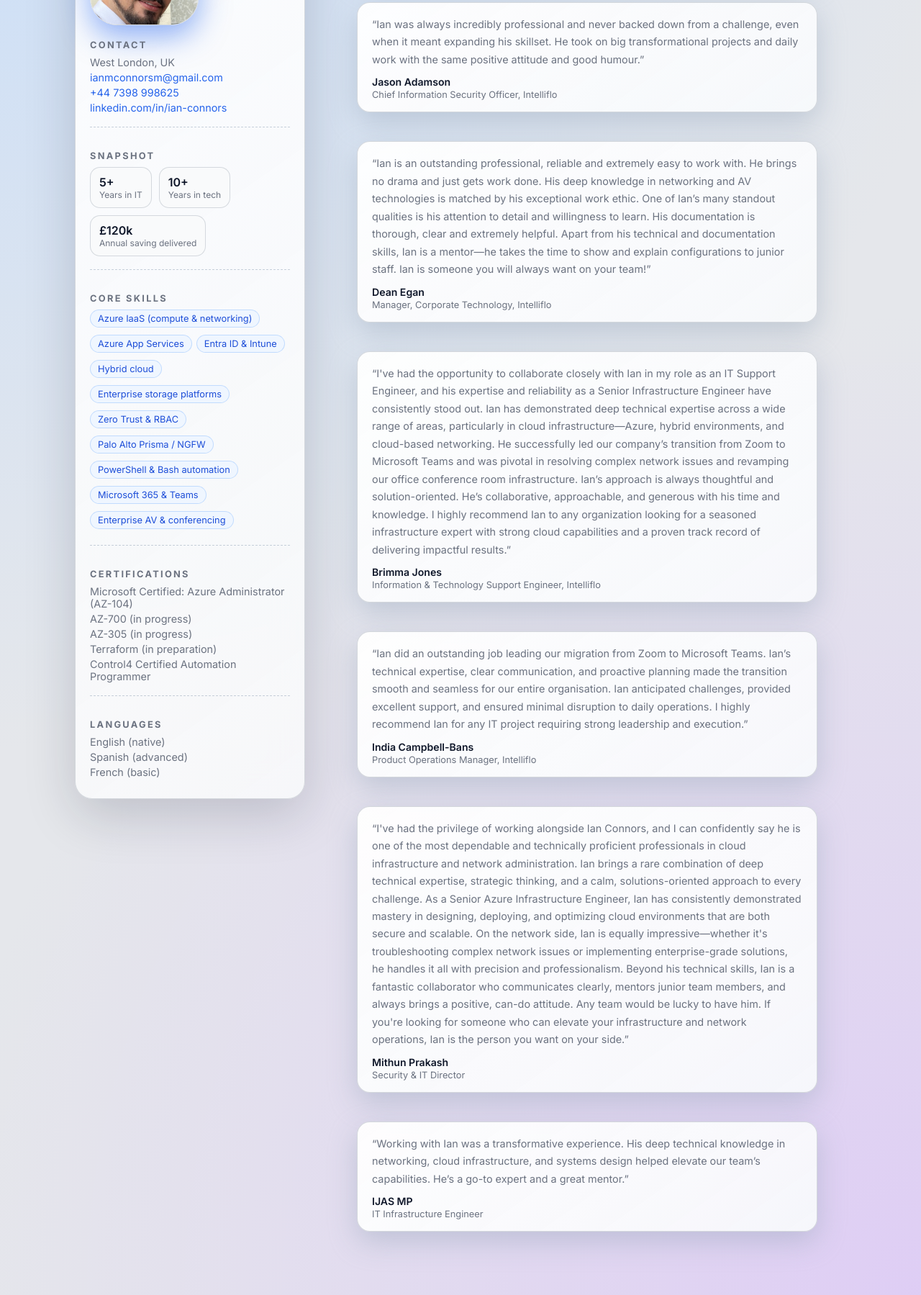
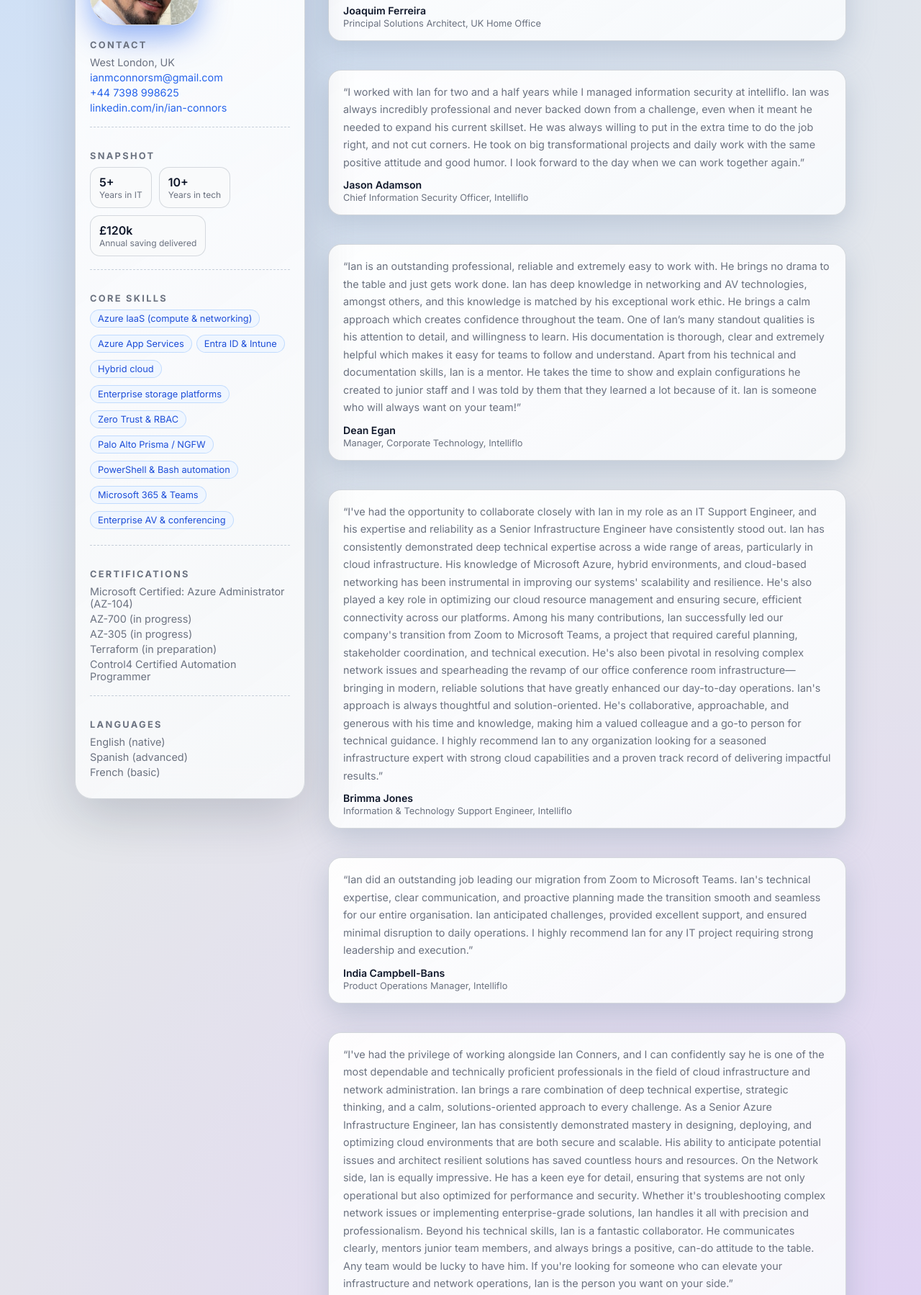
Before and after one commit to ICITPROJ/Resume, a website: page recommendations.html in a window 1280 px wide. Shown: the part 323-2122 px from the top of the page at 72% size. Drawn offline with Linux system fonts and the light colour scheme.

Commit message:
v3 recommendations

```diff
--- a/recommendations.html
+++ b/recommendations.html
@@ -20,7 +20,7 @@
   <body>
     <div class="site-shell">
       <header class="site-header">
-        <nav class="top-nav">
+        <nav class="top-nav" aria-label="Main">
           <a href="index.html">Overview</a>
           <a href="experience.html">Experience</a>
           <a href="recommendations.html" class="nav-active">Recommendations</a>
@@ -28,7 +28,7 @@
       </header>
 
       <div class="page">
-        <aside class="sidebar">
+        <aside class="sidebar" aria-label="Profile and contact">
           <div class="brand">
             <div>
               <h1 class="name">Ian Connors</h1>
@@ -111,15 +111,18 @@
         </aside>
 
         <main class="content">
-
-        <section>
-          <h3 class="section-title">Recommendations</h3>
+          <section class="recommendations-section" aria-labelledby="recommendations-heading">
+            <h2 id="recommendations-heading" class="section-title">Recommendations</h2>
             <div class="grid grid--single">
             <figure class="card quote-card">
               <blockquote>
-                “He is reliable, proactive, and an asset to any team. I would highly recommend Ian
-                for any role or project, he brings both skill and outstanding character to the
-                table.”
+                “I had the pleasure of working with Ian, and I can say with complete confidence that he is
+                someone who always gives 110% in everything he does. His commitment, attitude, and work
+                ethic consistently stood out. Ian approaches challenges with positivity, diligence, and a genuine
+                desire to deliver exceptional results.
+                Working with him was not only productive but genuinely enjoyable. He is reliable, proactive, and
+                an asset to any team. I would highly recommend Ian for any role or project, he brings both skill
+                and outstanding character to the table.”
               </blockquote>
               <figcaption>
                 <span class="quote-name">Joaquim Ferreira</span>
@@ -129,9 +132,12 @@
 
             <figure class="card quote-card">
               <blockquote>
-                “Ian was always incredibly professional and never backed down from a challenge, even
-                when it meant expanding his skillset. He took on big transformational projects and
-                daily work with the same positive attitude and good humour.”
+                “I worked with Ian for two and a half years while I managed information security at intelliflo. Ian
+                was always incredibly professional and never backed down from a challenge, even when it meant
+                he needed to expand his current skillset. He was always willing to put in the extra time to do the
+                job right, and not cut corners. He took on big transformational projects and daily work with the
+                same positive attitude and good humor. I look forward to the day when we can work together
+                again.”
               </blockquote>
               <figcaption>
                 <span class="quote-name">Jason Adamson</span>
@@ -141,13 +147,17 @@
 
             <figure class="card quote-card">
               <blockquote>
-                “Ian is an outstanding professional, reliable and extremely easy to work with. He
-                brings no drama and just gets work done. His deep knowledge in networking and AV
-                technologies is matched by his exceptional work ethic. One of Ian’s many standout
-                qualities is his attention to detail and willingness to learn. His documentation is
-                thorough, clear and extremely helpful. Apart from his technical and documentation
-                skills, Ian is a mentor—he takes the time to show and explain configurations to
-                junior staff. Ian is someone you will always want on your team!”
+                “Ian is an outstanding professional, reliable and extremely easy to work with. He brings no drama
+                to the table and just gets work done.
+                Ian has deep knowledge in networking and AV technologies, amongst others, and this knowledge
+                is matched by his exceptional work ethic. He brings a calm approach which creates confidence
+                throughout the team.
+                One of Ian’s many standout qualities is his attention to detail, and willingness to learn. His
+                documentation is thorough, clear and extremely helpful which makes it easy for teams to follow
+                and understand. Apart from his technical and documentation skills, Ian is a mentor. He takes the
+                time to show and explain configurations he created to junior staff and I was told by them that
+                they learned a lot because of it.
+                Ian is someone who will always want on your team!”
               </blockquote>
               <figcaption>
                 <span class="quote-name">Dean Egan</span>
@@ -157,17 +167,23 @@
 
             <figure class="card quote-card">
               <blockquote>
-                “I've had the opportunity to collaborate closely with Ian in my role as an IT Support
-                Engineer, and his expertise and reliability as a Senior Infrastructure Engineer have
-                consistently stood out. Ian has demonstrated deep technical expertise across a wide
-                range of areas, particularly in cloud infrastructure—Azure, hybrid environments, and
-                cloud-based networking. He successfully led our company’s transition from Zoom to
-                Microsoft Teams and was pivotal in resolving complex network issues and revamping our
-                office conference room infrastructure. Ian’s approach is always thoughtful and
-                solution-oriented. He’s collaborative, approachable, and generous with his time and
-                knowledge. I highly recommend Ian to any organization looking for a seasoned
-                infrastructure expert with strong cloud capabilities and a proven track record of
-                delivering impactful results.”
+                “I've had the opportunity to collaborate closely with Ian in my role as an IT Support Engineer, and
+                his expertise and reliability as a Senior Infrastructure Engineer have consistently stood out.
+                Ian has consistently demonstrated deep technical expertise across a wide range of areas,
+                particularly in cloud infrastructure. His knowledge of Microsoft Azure, hybrid environments, and
+                cloud-based networking has been instrumental in improving our systems' scalability and
+                resilience. He's also played a key role in optimizing our cloud resource management and
+                ensuring secure, efficient connectivity across our platforms.
+                Among his many contributions, Ian successfully led our company's transition from Zoom to
+                Microsoft Teams, a project that required careful planning, stakeholder coordination, and
+                technical execution. He's also been pivotal in resolving complex network issues and
+                spearheading the revamp of our office conference room infrastructure—bringing in modern,
+                reliable solutions that have greatly enhanced our day-to-day operations.
+                Ian's approach is always thoughtful and solution-oriented. He's collaborative, approachable, and
+                generous with his time and knowledge, making him a valued colleague and a go-to person for
+                technical guidance.
+                I highly recommend Ian to any organization looking for a seasoned infrastructure expert with
+                strong cloud capabilities and a proven track record of delivering impactful results.”
               </blockquote>
               <figcaption>
                 <span class="quote-name">Brimma Jones</span>
@@ -177,12 +193,11 @@
 
             <figure class="card quote-card">
               <blockquote>
-                “Ian did an outstanding job leading our migration from Zoom to Microsoft Teams.
-                Ian’s technical expertise, clear communication, and proactive planning made the
-                transition smooth and seamless for our entire organisation. Ian anticipated
-                challenges, provided excellent support, and ensured minimal disruption to daily
-                operations. I highly recommend Ian for any IT project requiring strong leadership
-                and execution.”
+                “Ian did an outstanding job leading our migration from Zoom to Microsoft Teams. Ian's technical
+                expertise, clear communication, and proactive planning made the transition smooth and
+                seamless for our entire organisation. Ian anticipated challenges, provided excellent support, and
+                ensured minimal disruption to daily operations. I highly recommend Ian for any IT project
+                requiring strong leadership and execution.”
               </blockquote>
               <figcaption>
                 <span class="quote-name">India Campbell-Bans</span>
@@ -192,19 +207,23 @@
 
             <figure class="card quote-card">
               <blockquote>
-                “I've had the privilege of working alongside Ian Connors, and I can confidently say he
-                is one of the most dependable and technically proficient professionals in cloud
-                infrastructure and network administration. Ian brings a rare combination of deep
-                technical expertise, strategic thinking, and a calm, solutions-oriented approach to
-                every challenge. As a Senior Azure Infrastructure Engineer, Ian has consistently
-                demonstrated mastery in designing, deploying, and optimizing cloud environments that
-                are both secure and scalable. On the network side, Ian is equally impressive—whether
-                it's troubleshooting complex network issues or implementing enterprise-grade
-                solutions, he handles it all with precision and professionalism. Beyond his technical
-                skills, Ian is a fantastic collaborator who communicates clearly, mentors junior
-                team members, and always brings a positive, can-do attitude. Any team would be
-                lucky to have him. If you're looking for someone who can elevate your infrastructure
-                and network operations, Ian is the person you want on your side.”
+                “I've had the privilege of working alongside Ian Conners, and I can confidently say he is one of the
+                most dependable and technically proficient professionals in the field of cloud infrastructure and
+                network administration. Ian brings a rare combination of deep technical expertise, strategic
+                thinking, and a calm, solutions-oriented approach to every challenge.
+                As a Senior Azure Infrastructure Engineer, Ian has consistently demonstrated mastery in
+                designing, deploying, and optimizing cloud environments that are both secure and scalable. His
+                ability to anticipate potential issues and architect resilient solutions has saved countless hours
+                and resources.
+                On the Network side, Ian is equally impressive. He has a keen eye for detail, ensuring that
+                systems are not only operational but also optimized for performance and security. Whether it's
+                troubleshooting complex network issues or implementing enterprise-grade solutions, Ian handles
+                it all with precision and professionalism.
+                Beyond his technical skills, Ian is a fantastic collaborator. He communicates clearly, mentors
+                junior team members, and always brings a positive, can-do attitude to the table. Any team would
+                be lucky to have him.
+                If you're looking for someone who can elevate your infrastructure and network operations, Ian is
+                the person you want on your side.”
               </blockquote>
               <figcaption>
                 <span class="quote-name">Mithun Prakash</span>
--- a/styles.css
+++ b/styles.css
@@ -46,6 +46,11 @@ a:hover {
   text-decoration: underline;
 }
 
+a:focus-visible {
+  outline: 2px solid var(--accent);
+  outline-offset: 2px;
+}
+
 .site-shell {
   max-width: 1120px;
   margin: 32px auto 40px;
@@ -72,22 +77,6 @@ a:hover {
   backdrop-filter: blur(18px);
   -webkit-backdrop-filter: blur(18px);
   margin-bottom: 22px;
-}
-
-.site-header-main {
-  display: flex;
-  align-items: center;
-  gap: 10px;
-}
-
-.site-header-name {
-  font-size: 1.05rem;
-  font-weight: 600;
-}
-
-.site-header-role {
-  font-size: 0.85rem;
-  color: var(--muted);
 }
 
 .page {
@@ -274,6 +263,10 @@ a:hover {
   font-weight: 500;
 }
 
+.top-nav a:focus-visible {
+  outline-offset: 4px;
+}
+
 .hero {
   padding: 26px 26px 22px;
   border-radius: var(--radius-lg);
@@ -415,6 +408,27 @@ a:hover {
   grid-template-columns: 1fr;
 }
 
+.recommendations-section .section-title {
+  margin-left: 0;
+  margin-right: 0;
+  margin-bottom: 14px;
+}
+
+.recommendations-section .grid--single {
+  margin-left: 0;
+  margin-right: 0;
+  margin-top: 0;
+}
+
+.recommendations-section .grid--single > *:first-child {
+  margin-top: 0;
+}
+
+.recommendations-section .quote-card {
+  margin-left: 0;
+  margin-right: 0;
+}
+
 .quote-card blockquote {
   margin: 0;
   font-size: 0.9rem;
@@ -438,11 +452,3 @@ a:hover {
   font-size: 0.8rem;
   color: var(--muted);
 }
-
-.footer {
-  margin-top: 6px;
-  padding: 12px 4px 0;
-  border-top: 1px dashed rgba(148, 163, 184, 0.4);
-  font-size: 0.86rem;
-  color: var(--muted);
-}
```
Also changed, not shown: experience.html (+4 -5 lines), index.html (+9 -9 lines). Lines whose indentation alone changed are shown as unchanged.
